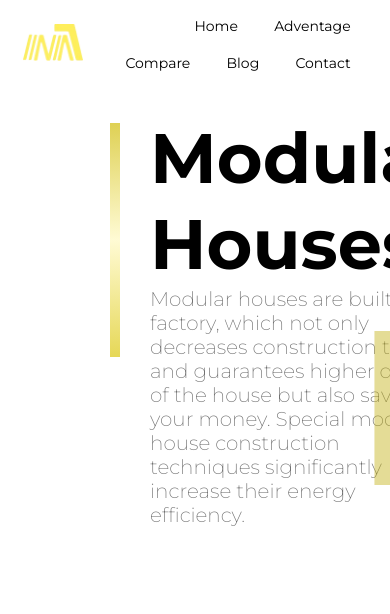
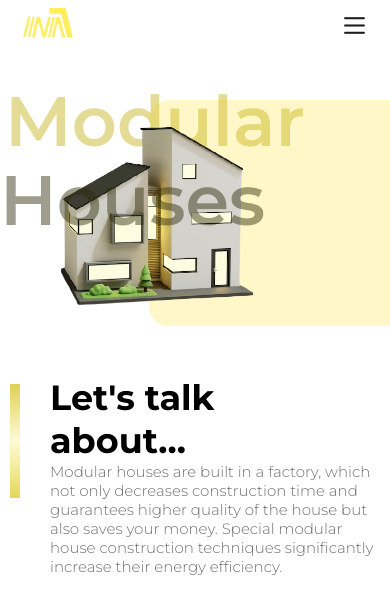
Before and after one commit to julienne-h-s/WEB_project, a plain HTML site: page index.html in a window 390 px wide. Drawn offline with Linux system fonts and the light colour scheme.

Commit message:
used media query to the first block

```diff
--- a/index.html
+++ b/index.html
@@ -1,7 +1,7 @@
 <!DOCTYPE html>
 <html>
 <head>
-    <meta name="viewport" content="with=device-width, initial-scale=1.0">
+  <meta name="viewport" content="width=device-width, initial-scale=1.0">
     <title>Modular houses</title>
     <link rel="stylesheet" href="style.css">
     <link rel="preconnect" href="https://fonts.googleapis.com">
@@ -13,8 +13,7 @@
       <nav>
         <a href="index.html"><img src="images/logo.png"></a>
         <div class="nav-links">
-
-            <ul>
+            <ul id="menuList">
                 <li><a href="">Home</a></li>
                 <li><a href="">Adventage</a></li>
                 <li><a href="">Compare</a></li>
@@ -22,11 +21,12 @@
                 <li><a href="">Contact</a></li>
             </ul>
           </div>
+          <img src="images/menuu.webp" class="menu-icon" onclick="togglemenu()">
       </nav>
       <div class="row">
 
         <div class="col-1">
-          <h2>Modular<br>Houses</h2>
+          <h2>Let's talk<br>about...</h2>
           <p>Modular houses are built in a factory, which not only decreases construction time and guarantees higher quality of the house but also saves your money. Special modular house construction techniques significantly increase their energy efficiency.</p>
 
         </div>
@@ -41,5 +41,18 @@
       </div>
 
     </section>
+    <script>
+      var menuList = document.getElementById("menuList");
+      menuList.style.maxHeight = "0px";
+      function togglemenu(){
+        if(menuList.style.maxHeight == "0px")
+        {
+          menuList.style.maxHeight = "300px";
+        }
+        else{
+          menuList.style.maxHeight = "0px";
+        }
+      }
+    </script>
 </body>
 </html>
--- a/style.css
+++ b/style.css
@@ -19,8 +19,12 @@ nav{
     align-items: center;
 }
 nav img{
-    width: 60px;
-
+    width: 50px;
+}
+.menu-icon{
+    width: 25px;
+    cursor: pointer;
+    display: none;
 }
 .nav-links{
     flex: 1;
@@ -59,15 +63,15 @@ nav img{
 .col-1{
     flex-basis: 40%;
     position: relative;
-    margin-left: 150px;
+    margin-left: 100px;
 }
 .col-1 h2{
     font-size: 70px;
 }
 .col-1 p{
-    font-size: 20px;
+    font-size: 16px;
     color: #707070;
-    font-weight: 200;
+    font-weight: 300;
     z-index: 1;
 }
 
@@ -143,3 +147,64 @@ nav img{
     width: 81%;
     transform: translateX(100px);
 }
+
+@media only screen and (max-width:700px){
+    .nav-links ul{
+        width: 100%;
+        background-color: hsla(51, 100%, 76%, 0.923);
+        position: absolute;
+        top: 75px;
+        right: 0;
+        z-index: 2;
+        overflow: auto;
+    }
+    .nav-links ul li{
+        display: block;
+        margin-top:10px;
+        margin-bottom: 10px;
+    }
+    .nav-links ul li a{
+        color: #000;
+    }
+    .menu-icon{
+        display: block;
+    }
+    #menuList{
+        overflow: hidden;
+        transition: 0.7s;
+    }
+    .row{
+        flex-direction: column-reverse;
+        margin: 50px 0;
+    }
+  .col-2{
+    flex-basis: 100%;
+    margin-bottom: 50px;
+  }
+  .col-2 .controller{
+    width:77% ;
+  }
+  .color-box{
+    transform: translateX(75px);
+  }
+  .house{
+    font-size: 70px;
+    top: -79px;
+    left: 5px;
+  }
+  .houses{
+
+    font-size: 70px;
+    top: 0px;
+  }
+  .col-1{
+    flex-basis: 100%;
+    margin-left: 50px;
+  }
+  .col-1 h2{
+    font-size: 35px;
+  }
+  .col-1 p{
+    font-size: 15px;
+  }
+}
```
